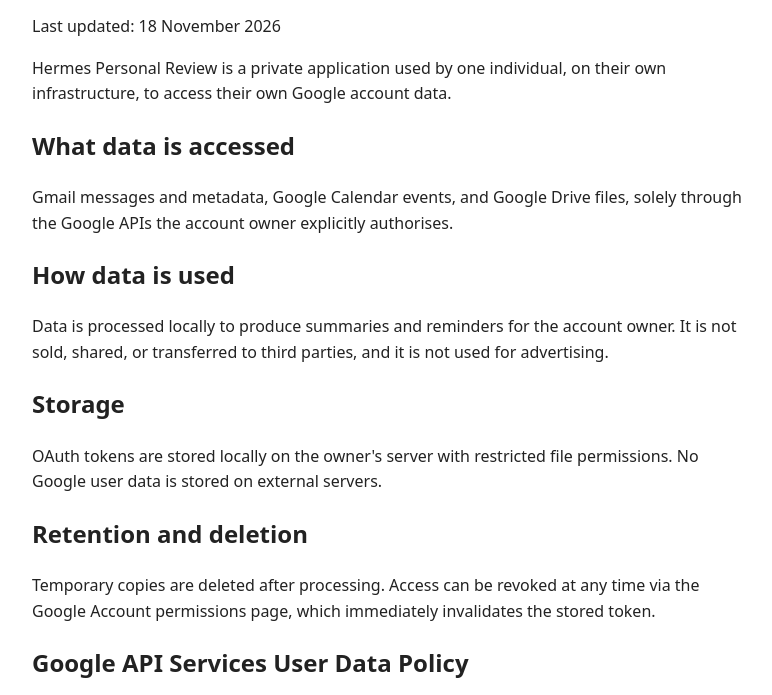
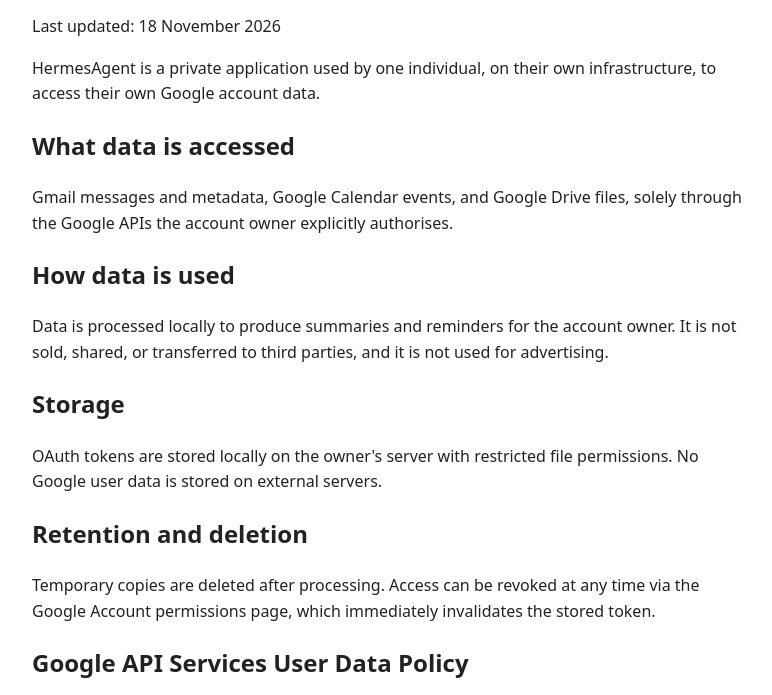
Before and after one commit to shurastik/hermes-legal, a plain HTML site: page privacy.html in a window 1280 px wide. Shown: the part 105-800 px from the top of the page, without its empty margins (248-1020 px from the left). Drawn offline with Linux system fonts and the light colour scheme.

Commit message:
Align app name with OAuth client

```diff
--- a/privacy.html
+++ b/privacy.html
@@ -1,10 +1,10 @@
 <!doctype html><html lang="en"><head><meta charset="utf-8">
-<title>Privacy policy — Hermes Personal Review</title>
+<title>Privacy policy — HermesAgent</title>
 <meta name="viewport" content="width=device-width,initial-scale=1">
 <style>body{font-family:system-ui,-apple-system,Segoe UI,Roboto,sans-serif;max-width:720px;margin:60px auto;padding:0 20px;line-height:1.6;color:#222}h1{font-size:26px}a{color:#0b6bcb}</style></head>
 <body><h1>Privacy policy</h1>
 <p>Last updated: 18 November 2026</p>
-<p>Hermes Personal Review is a private application used by one individual, on their own infrastructure, to access their own Google account data.</p>
+<p>HermesAgent is a private application used by one individual, on their own infrastructure, to access their own Google account data.</p>
 <h2>What data is accessed</h2>
 <p>Gmail messages and metadata, Google Calendar events, and Google Drive files, solely through the Google APIs the account owner explicitly authorises.</p>
 <h2>How data is used</h2>
```
Also changed, not shown: index.html (+2 -2 lines).
